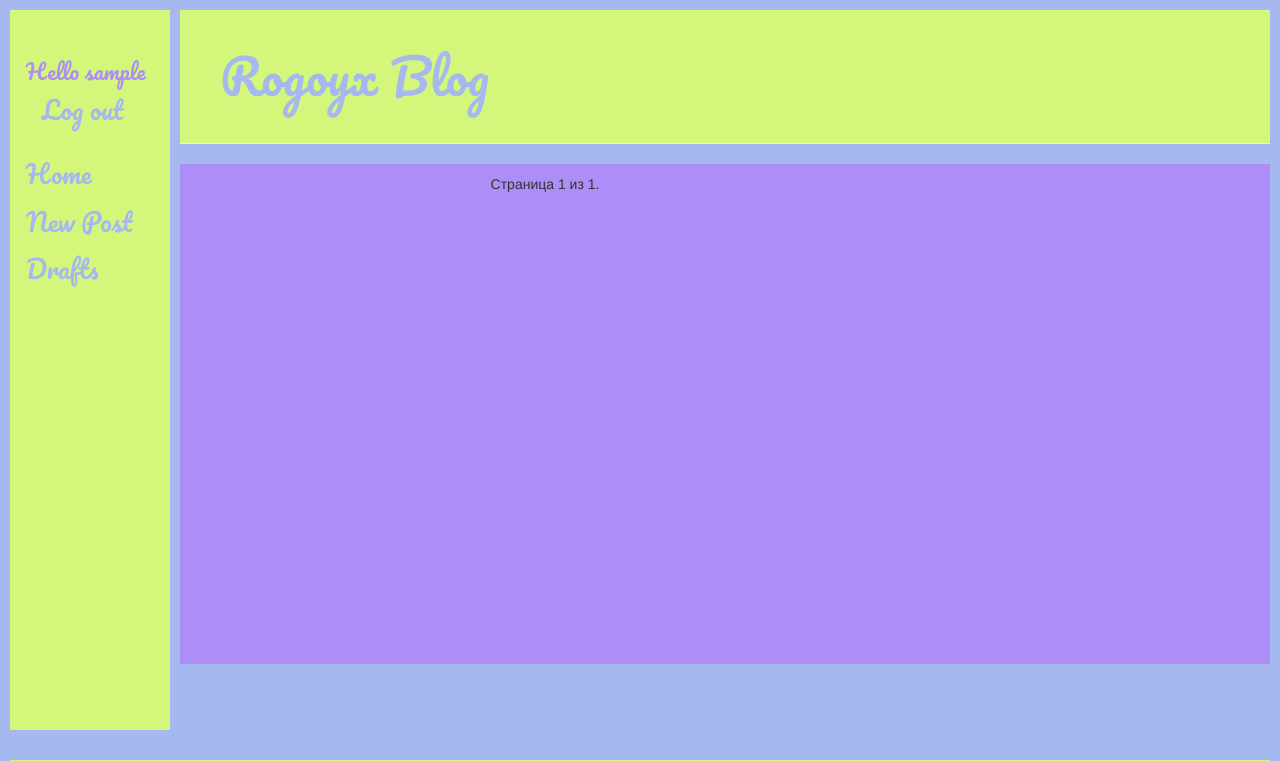
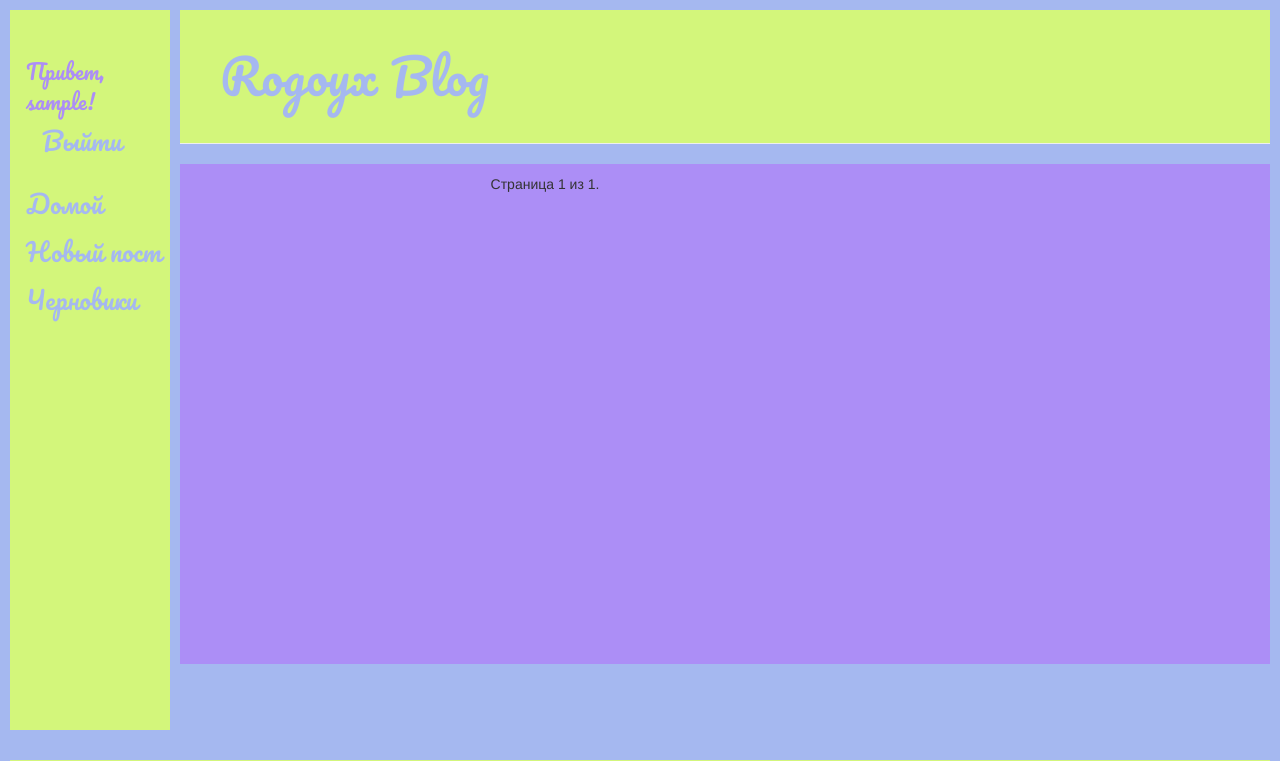
Before and after one commit to rogoyx/my-first-blog, a Django app: page / in a window 1280 px wide. Shown: the top 761 px of the page. Run offline with Django 3.2, Linux system fonts and the light colour scheme; the visitor is signed in with stand-in values (Sample User, id 1); data that the repository does not hold is empty; some libraries are stand-ins or nearby versions.

Commit message:
Added little changes.

```diff
--- a/blog/templates/blog/add_comment_to_post.html
+++ b/blog/templates/blog/add_comment_to_post.html
@@ -1,9 +1,9 @@
 {% extends 'blog/base.html' %}
 
 {% block content %}
-    <h1>New comment</h1>
+    <h1>Новый комментарий</h1>
     <form method="POST" class="post-form">{% csrf_token %}
         {{ form.as_p }}
-        <button type="submit" class="save btn btn-default">Send</button>
+        <button type="submit" class="save btn btn-default">Отправить</button>
     </form>
 {% endblock %}
--- a/blog/templates/blog/base.html
+++ b/blog/templates/blog/base.html
@@ -90,14 +90,14 @@
     </div>
     <div class="sidenav">
         {% if user.is_authenticated %}
-        <p><small>Hello {{ user.username }}</small><a href="{% url 'logout' %}">Log out</a></p>
+        <p><small>Привет, {{ user.username }}!</small><a href="{% url 'logout' %}">Выйти</a></p>
         {% else %}
-            <a href="{% url 'login' %}">Login</a>
-            <a href="/register/">Registration</a>
+            <a href="{% url 'login' %}">Войти</a>
+            <a href="/register/">Регистрация</a>
         {% endif %}
-		<a href="/">Home</a>
-		<a href="/post/new/">New Post</a>
-		<a href="/drafts/">Drafts</a>
+		<a href="/">Домой</a>
+		<a href="/post/new/">Новый пост</a>
+		<a href="/drafts/">Черновики</a>
 
 	</div>
     <div class="footer">2019, Rogoyx Blog
--- a/blog/templates/blog/post_detail.html
+++ b/blog/templates/blog/post_detail.html
@@ -7,7 +7,7 @@
                 {{ post.published_date }}
             </div>
         {% else %}
-            <a class="btn btn-default" href="{% url 'post_publish' pk=post.pk %}">Publish</a>
+            <a class="btn btn-default" href="{% url 'post_publish' pk=post.pk %}">Опубликовать</a>
         {% endif %}
         {% if user.is_authenticated %}
             <a class="btn btn-default" href="{% url 'post_edit' pk=post.pk %}"><span class="glyphicon glyphicon-pencil"></span></a>
--- a/blog/templates/blog/post_list.html
+++ b/blog/templates/blog/post_list.html
@@ -4,12 +4,12 @@
 	{% for post in posts %}
 		<div class="post">
         		<div class="date">
-					<p>Published: {{ post.published_date }}</p>
+					<p>Опубликовано: {{ post.published_date }}</p>
 				</div>
 				<h1><a href="{% url 'post_detail' pk=post.pk %}">{{ post.title }}</a></h1>
 				<p>{{ post.text|truncatewords:100|safe }}</p>
             	<p><a href="{% url 'post_detail' pk=post.pk %}">Читать полностью</a></p>
-				<p><a href="{% url 'post_detail' pk=post.pk %}">Comments: {{ post.comments.count }}</a></p>
+				<p><a href="{% url 'post_detail' pk=post.pk %}">Комментарии: {{ post.comments.count }}</a></p>
 		</div>
 	{% endfor %}
 
--- a/blog/urls.py
+++ b/blog/urls.py
@@ -12,5 +12,4 @@ urlpatterns = [
     path('post/<int:pk>/comment/', views.add_comment_to_post, name='add_comment_to_post'),
     path('comment/<int:pk>/approve/', views.comment_approve, name='comment_approve'),
     path('comment/<int:pk>/remove/', views.comment_remove, name='comment_remove'),
-
 ]
--- a/blog/views.py
+++ b/blog/views.py
@@ -10,8 +10,8 @@ from django.template import RequestContext
 
 
 def post_list(request):
-    posts = Post.objects.filter(published_date__lte=timezone.now()).order_by('published_date')
-    paginator = Paginator(posts, 2)
+    posts = Post.objects.filter(published_date__lte=timezone.now()).order_by('-published_date')
+    paginator = Paginator(posts, 10)
     page = request.GET.get('page')
     try:
         postss = paginator.page(page)
--- a/register/validators.py
+++ b/register/validators.py
@@ -3,7 +3,7 @@ from django.utils.translation import gettext as _
 
 
 class MinimumLengthValidator:
-    def __init__(self, min_length=5):
+    def __init__(self, min_length=1):
         self.min_length = min_length
 
     def validate(self, password, user=None):
@@ -12,7 +12,7 @@ class MinimumLengthValidator:
         if len(password) < self.min_length:
             print('bbb')
             raise ValidationError(
-                _("Пароль должен содержать как минимум %(min_length)d символов."),
+                _("Пароль должен содержать как минимум %(min_length)d символ."),
                 code='password_too_short',
                 params={'min_length': self.min_length},
             )
```
Also changed, not shown: blog/models.py (line endings or trailing spaces).
